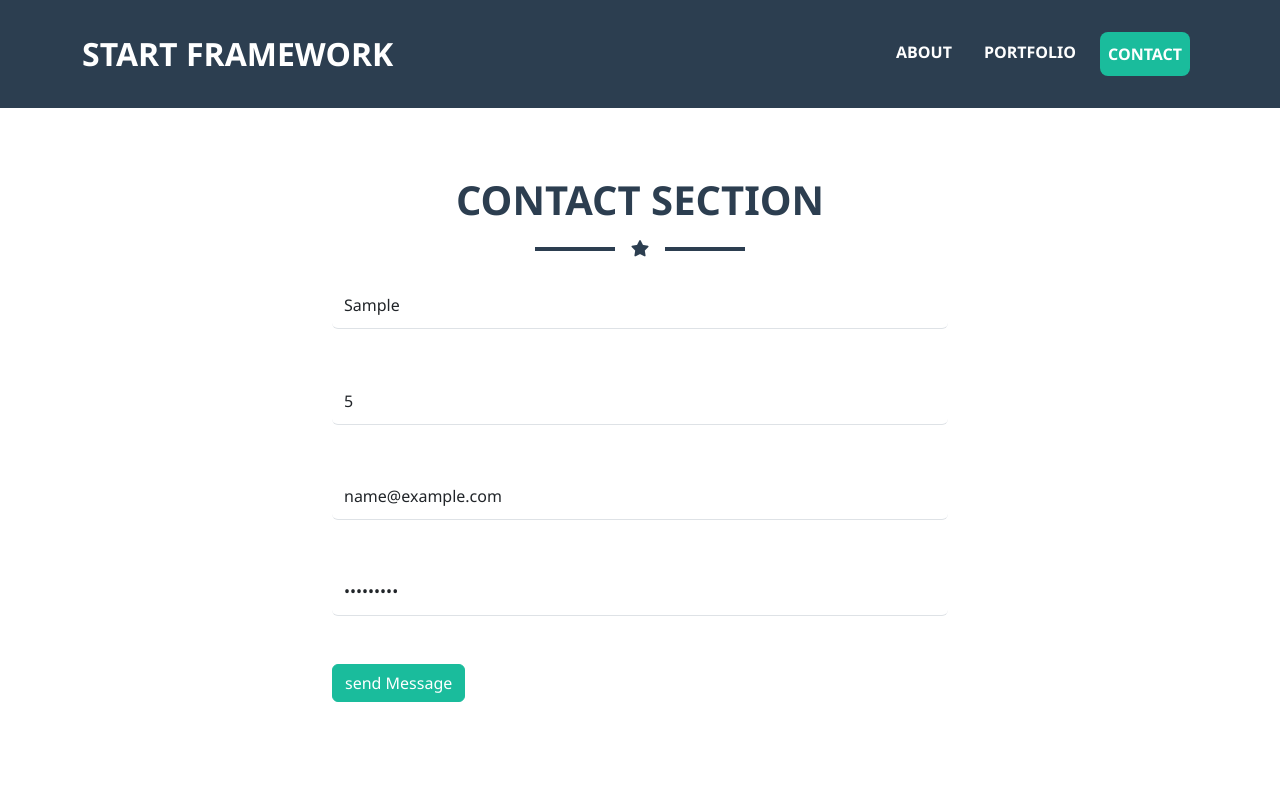
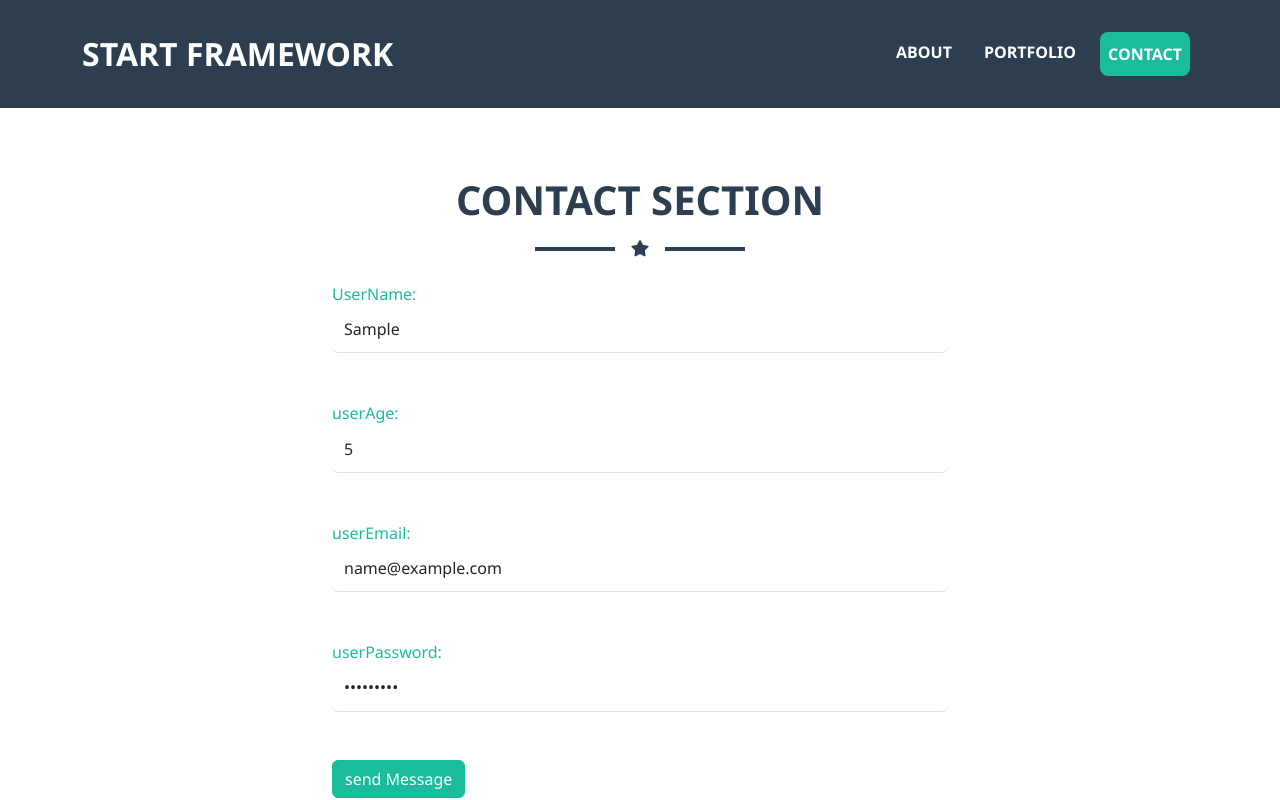
Before and after one commit to mariam-ossama/Welcome-Angular, an Angular app: page /contact in a window 1280 px wide. Both pictures are taken after typing "Sample", "5", "name@example.com", "Sample123" into the empty fields and a click on the button "send Message". Shown: the top 800 px of the page. Built offline with nearby package versions, Linux system fonts and the light colour scheme.

Commit message:
contact label displayed on ininput

```diff
--- a/src/app/components/contact/contact.css
+++ b/src/app/components/contact/contact.css
@@ -32,7 +32,9 @@ h1 {
   background-color: #1ABC9C !important;
   border-color: #1ABC9C !important;
 }
-
+label{
+  color: #1ABC9C;
+}
 /* Small devices such as large phones (640px and up) */
 @media only screen and (min-width: 640px) {}
 
--- a/src/app/components/contact/contact.html
+++ b/src/app/components/contact/contact.html
@@ -1,3 +1,4 @@
+<!--TODO: labal displayed on input only-->
 <section>
     <div class="container m-auto">
         <div class="header py-3">
@@ -10,18 +11,22 @@
                 </div>
         </div>
         <div class="contact-form">
-            <div class="form">
+            <div class="form-floating mb-2">
                 <div class="mb-5">
-                    <input type="text" class="form-control" id="userName" placeholder="userName">
+                    <label for="userName" [style.opacity]="name? 1 : 0 ">UserName:</label>
+                    <input type="text" class="form-control" id="userName" name="name" [(ngModel)]="name" placeholder="userName">
                 </div>
                 <div class="mb-5">
-                    <input type="number" class="form-control" id="userAge" placeholder="userAge">
+                    <label for="userAge" [style.opacity]="age? 1 : 0 ">userAge:</label>
+                    <input type="number" class="form-control" id="userAge" name="age" [(ngModel)]="age" placeholder="userAge">
                 </div>
                 <div class="mb-5">
-                    <input type="email" class="form-control" id="userEmail" placeholder="userEmail">
+                    <label for="userEmail" [style.opacity]="email? 1 : 0 ">userEmail:</label>
+                    <input type="email" class="form-control" id="userEmail" name="email" [(ngModel)]="email" placeholder="userEmail">
                 </div>
                 <div class="mb-5">
-                    <input type="password" class="form-control" id="userPassword" placeholder="userPassword">
+                    <label for="userPassword" [style.opacity]="password? 1 : 0 ">userPassword:</label>
+                    <input type="password" class="form-control" id="userPassword" name="password" [(ngModel)]="password" placeholder="userPassword">
                 </div>
                 <button class="btn btn-success btn-bg-color">send Message</button>
             </div>
--- a/src/app/components/contact/contact.ts
+++ b/src/app/components/contact/contact.ts
@@ -1,11 +1,15 @@
 import { Component } from '@angular/core';
+import { FormsModule } from '@angular/forms';
 
 @Component({
   selector: 'app-contact',
-  imports: [],
+  imports: [FormsModule ],
   templateUrl: './contact.html',
   styleUrl: './contact.css'
 })
 export class Contact {
-
+name:string = '';
+age?:number;
+email:string = '';
+password:string = '';
 }
```
